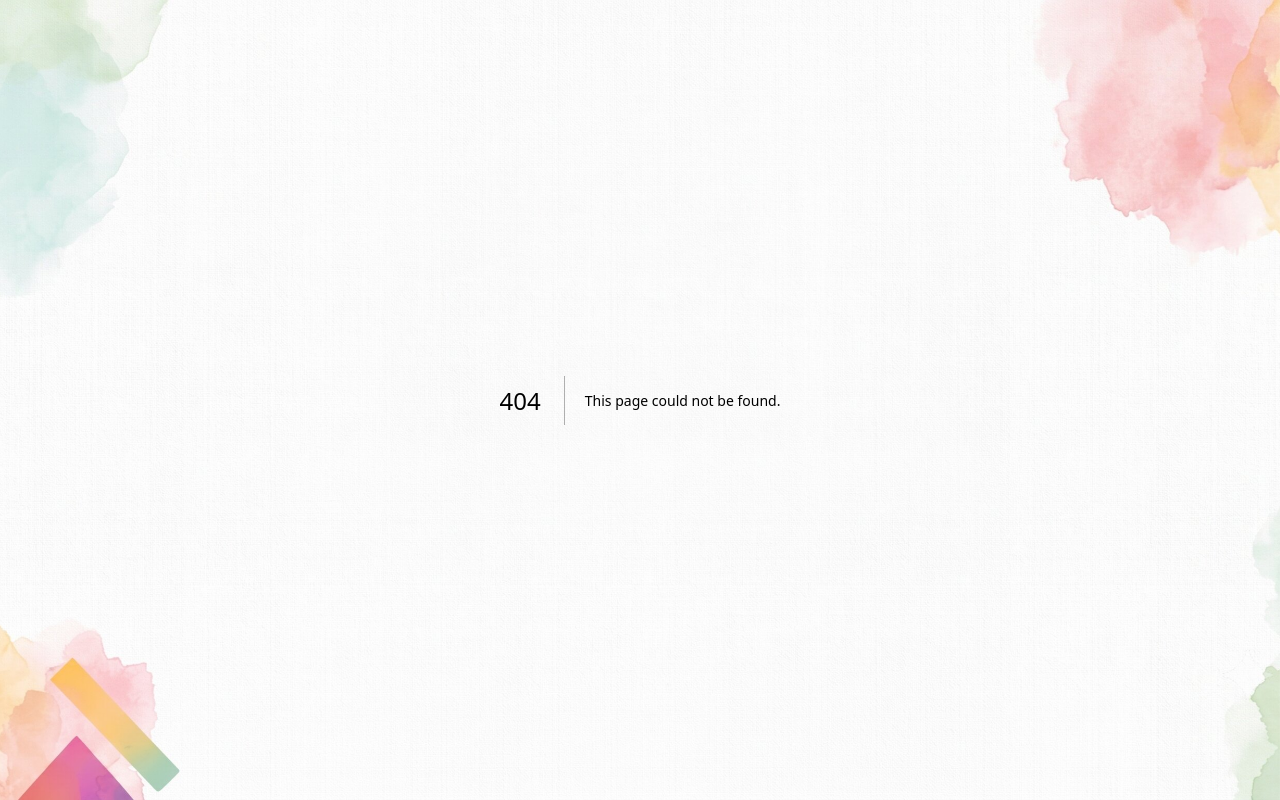
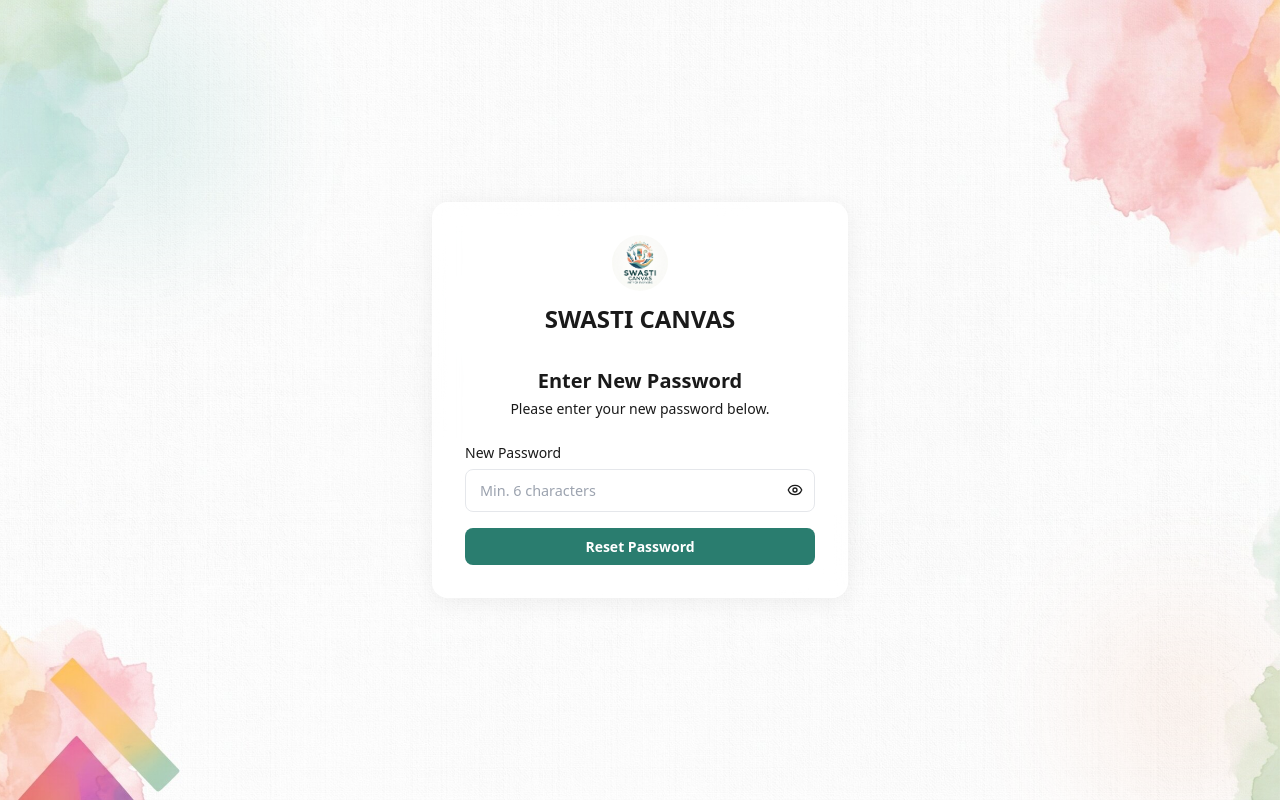
Before and after one commit to swasticanvas26-debug/SWASTI-CANVAS, a Next.js app: page /reset-password in a window 1280 px wide. Before the commit this address had no page. Built offline with nearby package versions, Linux system fonts and the light colour scheme.

Commit message:
feat: add forgot-password and reset-password pages

```diff
--- a/src/app/forgot-password/page.tsx
+++ b/src/app/forgot-password/page.tsx
@@ -2,60 +2,28 @@
 
 import { useState } from 'react'
 import Link from 'next/link'
-import { useRouter } from 'next/navigation'
-import { Eye, EyeOff, Loader2 } from 'lucide-react'
+import { Loader2 } from 'lucide-react'
 import toast from 'react-hot-toast'
 import { createSupabaseBrowserClient } from '@/lib/supabase/client'
 
 export default function ForgotPasswordPage() {
   const [email, setEmail] = useState('')
-  const [otp, setOtp] = useState('')
-  const [newPassword, setNewPassword] = useState('')
-  const [showPw, setShowPw] = useState(false)
   const [loading, setLoading] = useState(false)
-  const [step, setStep] = useState<1 | 2>(1)
-  const router = useRouter()
+  const [success, setSuccess] = useState(false)
 
-  const handleRequestOtp = async (e: React.FormEvent) => {
+  const handleRequestLink = async (e: React.FormEvent) => {
     e.preventDefault()
     setLoading(true)
     const supabase = createSupabaseBrowserClient()
     try {
-      const { error } = await supabase.auth.resetPasswordForEmail(email)
+      const { error } = await supabase.auth.resetPasswordForEmail(email, {
+        redirectTo: `${window.location.origin}/api/auth/callback?next=/reset-password`,
+      })
       if (error) throw new Error(error.message)
-      toast.success('OTP sent to your email!')
-      setStep(2)
+      setSuccess(true)
+      toast.success('Reset link sent to your email!')
     } catch (err: any) {
-      toast.error(err.message ?? 'Failed to send OTP')
-    } finally {
-      setLoading(false)
-    }
-  }
-
-  const handleVerifyOtpAndReset = async (e: React.FormEvent) => {
-    e.preventDefault()
-    setLoading(true)
-    const supabase = createSupabaseBrowserClient()
-    try {
-      // First verify the OTP
-      const { error: verifyError } = await supabase.auth.verifyOtp({
-        email,
-        token: otp,
-        type: 'recovery',
-      })
-      if (verifyError) throw new Error(verifyError.message)
-
-      // Then update the password
-      const { error: updateError } = await supabase.auth.updateUser({
-        password: newPassword,
-      })
-      if (updateError) throw new Error(updateError.message)
-
-      toast.success('Password reset successfully! You are now logged in.')
-      router.push('/')
-      router.refresh()
-    } catch (err: any) {
-      toast.error(err.message ?? 'Failed to reset password')
+      toast.error(err.message ?? 'Failed to send reset link')
     } finally {
       setLoading(false)
     }
@@ -74,14 +42,14 @@
           </div>
 
           <h2 className="font-display font-bold text-xl text-canvas-dark mb-1 text-center">
-            {step === 1 ? 'Reset Password' : 'Enter OTP'}
+            Reset Password
           </h2>
           <p className="text-canvas-muted text-sm text-center mb-6">
-            {step === 1 ? 'Enter your email to receive an OTP' : 'Enter the OTP sent to your email and your new password'}
+            {success ? 'Check your email for the reset link.' : 'Enter your email to receive a password reset link.'}
           </p>
 
-          {step === 1 ? (
-            <form onSubmit={handleRequestOtp} className="space-y-4">
+          {!success ? (
+            <form onSubmit={handleRequestLink} className="space-y-4">
               <div>
                 <label className="block text-sm font-medium text-canvas-dark mb-1.5">Email</label>
                 <input
@@ -94,45 +62,15 @@
               </div>
               <button type="submit" disabled={loading} className="btn-teal w-full py-3 mt-2 flex items-center justify-center gap-2 disabled:opacity-60">
                 {loading ? <Loader2 className="w-4 h-4 animate-spin" /> : null}
-                {loading ? 'Sending OTP…' : 'Send OTP'}
+                {loading ? 'Sending Link…' : 'Send Reset Link'}
               </button>
             </form>
           ) : (
-            <form onSubmit={handleVerifyOtpAndReset} className="space-y-4">
-              <div>
-                <label className="block text-sm font-medium text-canvas-dark mb-1.5">OTP</label>
-                <input
-                  type="text" required
-                  value={otp}
-                  onChange={e => setOtp(e.target.value)}
-                  placeholder="Enter 6-digit OTP"
-                  className="input-field tracking-widest"
-                />
-              </div>
-              <div>
-                <label className="block text-sm font-medium text-canvas-dark mb-1.5">New Password</label>
-                <div className="relative">
-                  <input
-                    type={showPw ? 'text' : 'password'} required
-                    minLength={6}
-                    value={newPassword}
-                    onChange={e => setNewPassword(e.target.value)}
-                    placeholder="Min. 6 characters"
-                    className="input-field pr-10"
-                  />
-                  <button type="button" onClick={() => setShowPw(!showPw)} className="absolute right-3 top-1/2 -translate-y-1/2 text-canvas-muted hover:text-teal">
-                    {showPw ? <EyeOff className="w-4 h-4" /> : <Eye className="w-4 h-4" />}
-                  </button>
-                </div>
-              </div>
-              <button type="submit" disabled={loading} className="btn-teal w-full py-3 mt-2 flex items-center justify-center gap-2 disabled:opacity-60">
-                {loading ? <Loader2 className="w-4 h-4 animate-spin" /> : null}
-                {loading ? 'Resetting…' : 'Reset Password'}
+            <div className="flex justify-center">
+              <button onClick={() => setSuccess(false)} className="btn-outline-teal w-full py-3 mt-2">
+                Try another email
               </button>
-              <button type="button" onClick={() => setStep(1)} className="w-full text-center text-sm text-canvas-muted mt-3 hover:text-teal">
-                Back to Email
-              </button>
-            </form>
+            </div>
           )}
 
           <p className="text-center text-sm text-canvas-muted mt-5">
--- /dev/null
+++ b/src/app/reset-password/page.tsx
@@ -0,0 +1,82 @@
+'use client'
+
+import { useState } from 'react'
+import { useRouter } from 'next/navigation'
+import { Eye, EyeOff, Loader2 } from 'lucide-react'
+import toast from 'react-hot-toast'
+import { createSupabaseBrowserClient } from '@/lib/supabase/client'
+
+export default function ResetPasswordPage() {
+  const [newPassword, setNewPassword] = useState('')
+  const [showPw, setShowPw] = useState(false)
+  const [loading, setLoading] = useState(false)
+  const router = useRouter()
+
+  const handleResetPassword = async (e: React.FormEvent) => {
+    e.preventDefault()
+    setLoading(true)
+    const supabase = createSupabaseBrowserClient()
+    try {
+      // The user is already logged in securely via the magic link at this point.
+      // We just need to update their password.
+      const { error: updateError } = await supabase.auth.updateUser({
+        password: newPassword,
+      })
+      if (updateError) throw new Error(updateError.message)
+
+      toast.success('Password reset successfully! You are now logged in.')
+      router.push('/dashboard') // Or redirect to home '/'
+      router.refresh()
+    } catch (err: any) {
+      toast.error(err.message ?? 'Failed to reset password')
+    } finally {
+      setLoading(false)
+    }
+  }
+
+  return (
+    <div className="min-h-screen bg-canvas-bg flex items-center justify-center relative overflow-hidden py-10">
+      <div className="splash-teal  w-[400px] h-[400px] -top-20 -left-20 opacity-50" />
+      <div className="splash-peach  w-[350px] h-[350px] -bottom-20 -right-20 opacity-40" />
+
+      <div className="relative z-10 w-full max-w-md px-4">
+        <div className="glass-card p-8 animate-slide-up">
+          <div className="flex flex-col items-center mb-8">
+            <img src="/logo.jpg" alt="Logo" className="w-14 h-14 object-cover rounded-full shadow-teal mb-3" />
+            <h1 className="font-display font-bold text-2xl text-teal">SWASTI CANVAS</h1>
+          </div>
+
+          <h2 className="font-display font-bold text-xl text-canvas-dark mb-1 text-center">
+            Enter New Password
+          </h2>
+          <p className="text-canvas-muted text-sm text-center mb-6">
+            Please enter your new password below.
+          </p>
+
+          <form onSubmit={handleResetPassword} className="space-y-4">
+            <div>
+              <label className="block text-sm font-medium text-canvas-dark mb-1.5">New Password</label>
+              <div className="relative">
+                <input
+                  type={showPw ? 'text' : 'password'} required
+                  minLength={6}
+                  value={newPassword}
+                  onChange={e => setNewPassword(e.target.value)}
+                  placeholder="Min. 6 characters"
+                  className="input-field pr-10"
+                />
+                <button type="button" onClick={() => setShowPw(!showPw)} className="absolute right-3 top-1/2 -translate-y-1/2 text-canvas-muted hover:text-teal">
+                  {showPw ? <EyeOff className="w-4 h-4" /> : <Eye className="w-4 h-4" />}
+                </button>
+              </div>
+            </div>
+            <button type="submit" disabled={loading} className="btn-teal w-full py-3 mt-2 flex items-center justify-center gap-2 disabled:opacity-60">
+              {loading ? <Loader2 className="w-4 h-4 animate-spin" /> : null}
+              {loading ? 'Resetting…' : 'Reset Password'}
+            </button>
+          </form>
+        </div>
+      </div>
+    </div>
+  )
+}
```
